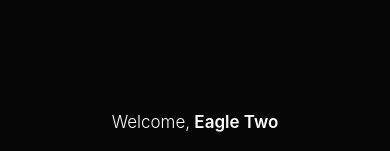
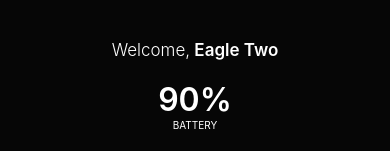
Before and after one commit to LodzSolarTeam/LST_Mobile, a React Native app: screen /Home in a window 390 px wide. Shown: the top 151 px of the page. Built offline with nearby package versions, Linux system fonts and the light colour scheme.

Commit message:
car bug fix

```diff
--- a/package.json
+++ b/package.json
@@ -12,7 +12,7 @@
   "dependencies": {
     "@apollo/client": "^3.7.1",
     "@expo/webpack-config": "^0.17.0",
-    "@react-native-community/slider": "^4.2.3",
+    "@react-native-community/slider": "4.2.3",
     "@react-navigation/bottom-tabs": "^6.4.0",
     "@react-navigation/native": "^6.0.13",
     "@react-navigation/native-stack": "^6.9.1",
--- a/src/components/home-screen/TileSection.tsx
+++ b/src/components/home-screen/TileSection.tsx
@@ -3,13 +3,14 @@ import DataTile from "./tiles/DataTile";
 import Button from "../shared/Button";
 import EcologicalTile from "./tiles/EcologicalTile";
 import ChargeManagementWrapper from "./tiles/ChargeManagementWrapper";
-import {useState} from "react";
+import React, {useState} from "react";
+import {CarStatus} from "../carStatus/CarStatus";
 
 const TileSection = () => {
     const [isCharging, setIsCharging] = useState<boolean>(true);
 
     return (
-        <ScrollView style={style.container} stickyHeaderIndices={[240]}>
+            <View style={style.container}>
                 {isCharging && <ChargeManagementWrapper/>}
                 <View style={style.rowContainer}>
                     <Button iconName={"car-light-high"}/>
@@ -24,13 +25,14 @@ const TileSection = () => {
                     <DataTile text={"Temperature inside"} value={22} unit={"°C"}/>
                 </View>
                 <EcologicalTile value={96} unit={"mg"}/>
-        </ScrollView>
+            </View>
     )
 }
 
 const style = StyleSheet.create({
+
     container: {
-        width: "100%"
+        paddingBottom: 40
     },
     rowContainer: {
         display: "flex",
--- a/src/pages/HomeScreen.tsx
+++ b/src/pages/HomeScreen.tsx
@@ -1,5 +1,5 @@
 import React, { useState, useEffect } from 'react';
-import {View, Text, StyleSheet, Image, SafeAreaView} from 'react-native';
+import {View, Text, StyleSheet, Image, SafeAreaView, ScrollView} from 'react-native';
 import {CarStatus} from "../components/carStatus/CarStatus"
 import TileSection from "../components/home-screen/TileSection";
 
@@ -8,10 +8,10 @@ export function HomeScreen() {
 
     return (
         <SafeAreaView style={styles.container}>
-            <View style={styles.container}>
-                <CarStatus status={1} batteryPercentage={90}/>
-            </View>
+            <ScrollView style={styles.ScrollView}  stickyHeaderIndices={[240]}>
+            <CarStatus status={1} batteryPercentage={90}/>
             <TileSection/>
+            </ScrollView>
         </SafeAreaView>
     );
 }
@@ -19,7 +19,9 @@ export function HomeScreen() {
 const styles = StyleSheet.create({
     container: {
         flex: 1,
-        paddingTop : 56,
         backgroundColor: '#060606',
     },
+    ScrollView : {
+        paddingTop : 40
+    }
 });
```
Also changed, not shown: 2 other files (tests, documents, lock files or other folders).
